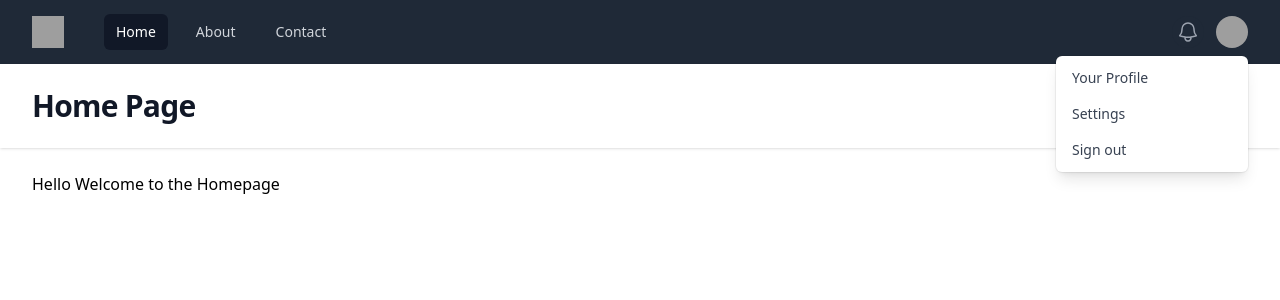
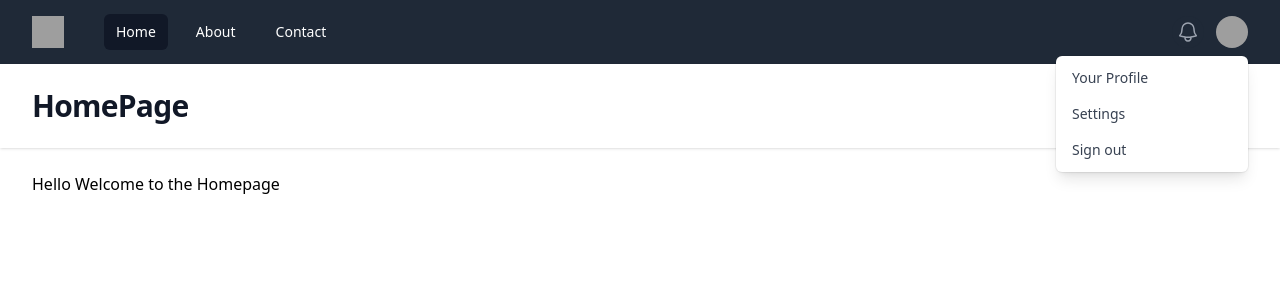
Before and after one commit to ashwaniiraii/php_mvc_structure_website, a PHP site: page / in a window 1280 px wide. Shown: the top 300 px of the page. Run offline with PHP 8.4, Linux system fonts and the light colour scheme; some libraries are stand-ins or nearby versions; grey boxes are pictures that could not be loaded.

Commit message:
nav_bar_dynamic

```diff
--- a/about.php
+++ b/about.php
@@ -1,2 +1,3 @@
 <?php
+$heading = 'About Us';
 include('views/about.view.php');
--- a/contact.php
+++ b/contact.php
@@ -1,3 +1,3 @@
 <?php
-
+$heading = 'Contact Us';
 include('views/contact.view.php');
--- a/index.php
+++ b/index.php
@@ -1,3 +1,10 @@
 <?php
+$heading = "HomePage";
+function dd($value){
+    echo "<pre>";
+    var_dump($value);
+    die();
+}
 
+// dd($_SERVER);
 include('views/index.view.php');
--- a/views/about.view.php
+++ b/views/about.view.php
@@ -3,12 +3,13 @@
         <?php require('partials/nav.php')?>
         <header class="bg-white shadow">
             <div class="mx-auto max-w-7xl px-4 py-6 sm:px-6 lg:px-8">
-                <h1 class="text-3xl font-bold tracking-tight text-gray-900">About Page</h1>
+                <h1 class="text-3xl font-bold tracking-tight text-gray-900"><?= $heading ?></h1>
             </div>
         </header>
         <main>
             <div class="mx-auto max-w-7xl px-4 py-6 sm:px-6 lg:px-8">
                 <p>Hello Welcome to the About Page</p>
+
             </div>
         </main>
     </div>
--- a/views/contact.view.php
+++ b/views/contact.view.php
@@ -3,7 +3,7 @@
 <?php require('partials/nav.php')?>
     <header class="bg-white shadow">
         <div class="mx-auto max-w-7xl px-4 py-6 sm:px-6 lg:px-8">
-            <h1 class="text-3xl font-bold tracking-tight text-gray-900">Contact Us</h1>
+            <h1 class="text-3xl font-bold tracking-tight text-gray-900"><?= $heading ?></h1>
         </div>
     </header>
     <main>
--- a/views/index.view.php
+++ b/views/index.view.php
@@ -3,7 +3,7 @@
 <?php require('partials/nav.php')?>
     <header class="bg-white shadow">
         <div class="mx-auto max-w-7xl px-4 py-6 sm:px-6 lg:px-8">
-            <h1 class="text-3xl font-bold tracking-tight text-gray-900">Home Page</h1>
+            <h1 class="text-3xl font-bold tracking-tight text-gray-900"><?= $heading ?></h1>
         </div>
     </header>
     <main>
--- a/views/partials/nav.php
+++ b/views/partials/nav.php
@@ -7,9 +7,9 @@
                 </div>
                 <div class="hidden md:block">
                     <div class="ml-10 flex items-baseline space-x-4">
-                        <a href="/" class="rounded-md bg-gray-900 px-3 py-2 text-sm font-medium text-white" aria-current="page">Home</a>
-                        <a href="/about.php" class="rounded-md px-3 py-2 text-sm font-medium text-gray-300 hover:bg-gray-700 hover:text-white">About</a>
-                        <a href="/contact.php" class="rounded-md px-3 py-2 text-sm font-medium text-gray-300 hover:bg-gray-700 hover:text-white">Contact</a>
+                        <a href="/" class="<?php echo ($_SERVER['REQUEST_URI'] === '/') ? "rounded-md bg-gray-900 px-3 py-2 text-sm font-medium text-white":'rounded-md px-3 py-2 text-sm font-medium text-white hover:bg-gray-700 hover:text-white' ?>">Home</a>
+                        <a href="/about.php" class="<?php echo ($_SERVER['REQUEST_URI'] === "/about.php") ?'rounded-md bg-gray-900 px-3 py-2 text-sm font-medium text-white':'rounded-md px-3 py-2 text-sm font-medium text-white hover:bg-gray-700 hover:text-white' ?>">About</a>
+                        <a href="/contact.php" class="<?php echo ($_SERVER['REQUEST_URI'] === "/contact.php")?'rounded-md bg-gray-900 px-3 py-2 text-sm font-medium text-white':'rounded-md px-3 py-2 text-sm font-medium text-white hover:bg-gray-700 hover:text-white' ?>">Contact</a>
                     </div>
                 </div>
             </div>
```
